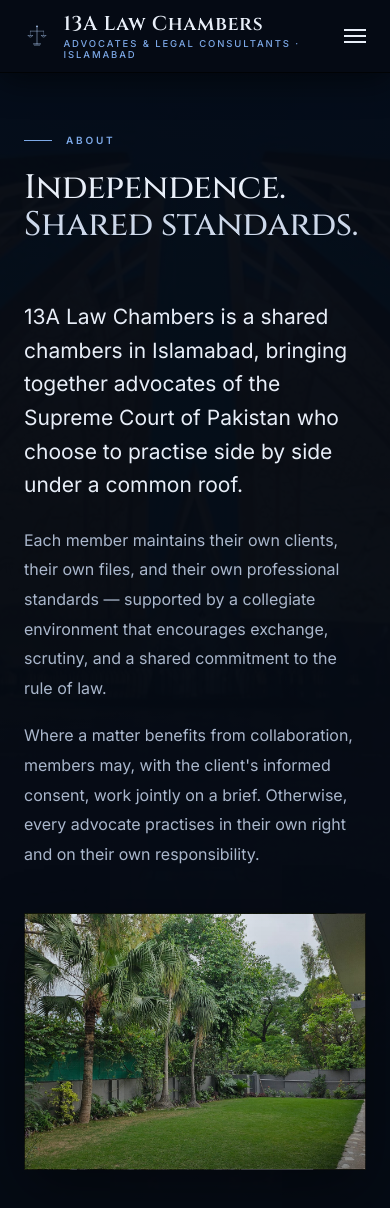
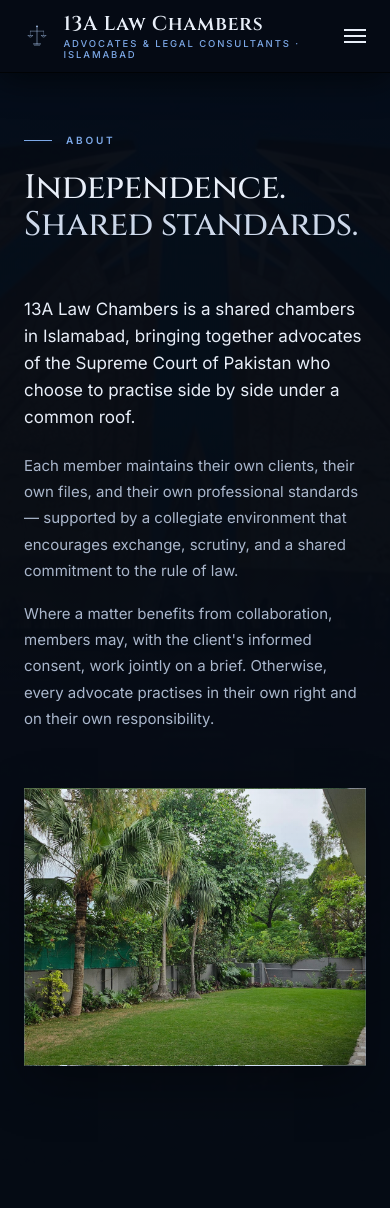
Before and after one commit to Hassanahmed-15/13A-LAW-CHAMBERS, a React (Vite) app in the folder react-app/: page /about in a window 390 px wide. Shown: the top 1208 px of the page. After the commit the page ends 1166 px from the top, so only its background shows below. Built offline with nearby package versions, Linux system fonts and the light colour scheme.

Commit message:
Refine about page image layout

```diff
--- a/react-app/src/App.css
+++ b/react-app/src/App.css
@@ -234,31 +234,40 @@ section:last-of-type{border-bottom:none}
   pointer-events:none;
 }
 .about-grid{
-  margin-top:56px;
-  max-width:860px;
+  margin-top:52px;
+  display:grid;
+  grid-template-columns:minmax(0, 560px) minmax(320px, 440px);
+  gap:72px;
+  align-items:center;
 }
 .about-text p{
-  font-size:16px;color:var(--body);line-height:1.85;
-  margin-bottom:18px;
+  font-size:14px;color:var(--body);line-height:1.76;
+  margin-bottom:16px;
 }
 .about-text p:first-child{
-  font-family:var(--serif);font-size:21px;color:var(--ink);
-  line-height:1.6;margin-bottom:24px;
+  font-family:var(--serif);font-size:17px;color:var(--ink);
+  line-height:1.58;margin-bottom:22px;
 }
 .about-image-band{
-  margin-top:60px;
   width:100%;
-  aspect-ratio:16/6.2;
+  aspect-ratio:4/3.25;
   background:
-    linear-gradient(180deg, rgba(5,11,20,.08), rgba(5,11,20,.34)),
+    linear-gradient(180deg, rgba(5,11,20,.02), rgba(5,11,20,.18)),
     url('/chambers-garden.jpeg');
   background-size:cover;
-  background-position:center 50%;
-  border:1px solid rgba(0,0,0,.72);
-  box-shadow:0 20px 56px rgba(0,0,0,.38);
+  background-position:center 52%;
+  border:1px solid rgba(125,169,232,.18);
+  box-shadow:0 18px 48px rgba(0,0,0,.34);
+}
+@media(max-width:980px){
+  .about-grid{
+    grid-template-columns:1fr;
+    gap:40px;
+    align-items:start;
+  }
 }
 @media(max-width:700px){
-  .about-image-band{aspect-ratio:4/3;margin-top:44px}
+  .about-text p{font-size:15px}
 }
 .notice-box{
   background:var(--bg-2);
--- a/react-app/src/pages/About.jsx
+++ b/react-app/src/pages/About.jsx
@@ -13,8 +13,8 @@ export default function About() {
               <p>Each member maintains their own clients, their own files, and their own professional standards — supported by a collegiate environment that encourages exchange, scrutiny, and a shared commitment to the rule of law.</p>
               <p>Where a matter benefits from collaboration, members may, with the client's informed consent, work jointly on a brief. Otherwise, every advocate practises in their own right and on their own responsibility.</p>
             </Reveal>
+            <Reveal className="about-image-band" aria-label="13A Law Chambers garden" />
           </div>
-          <Reveal className="about-image-band" aria-label="13A Law Chambers garden" />
         </div>
       </section>
     </PageShell>
```
